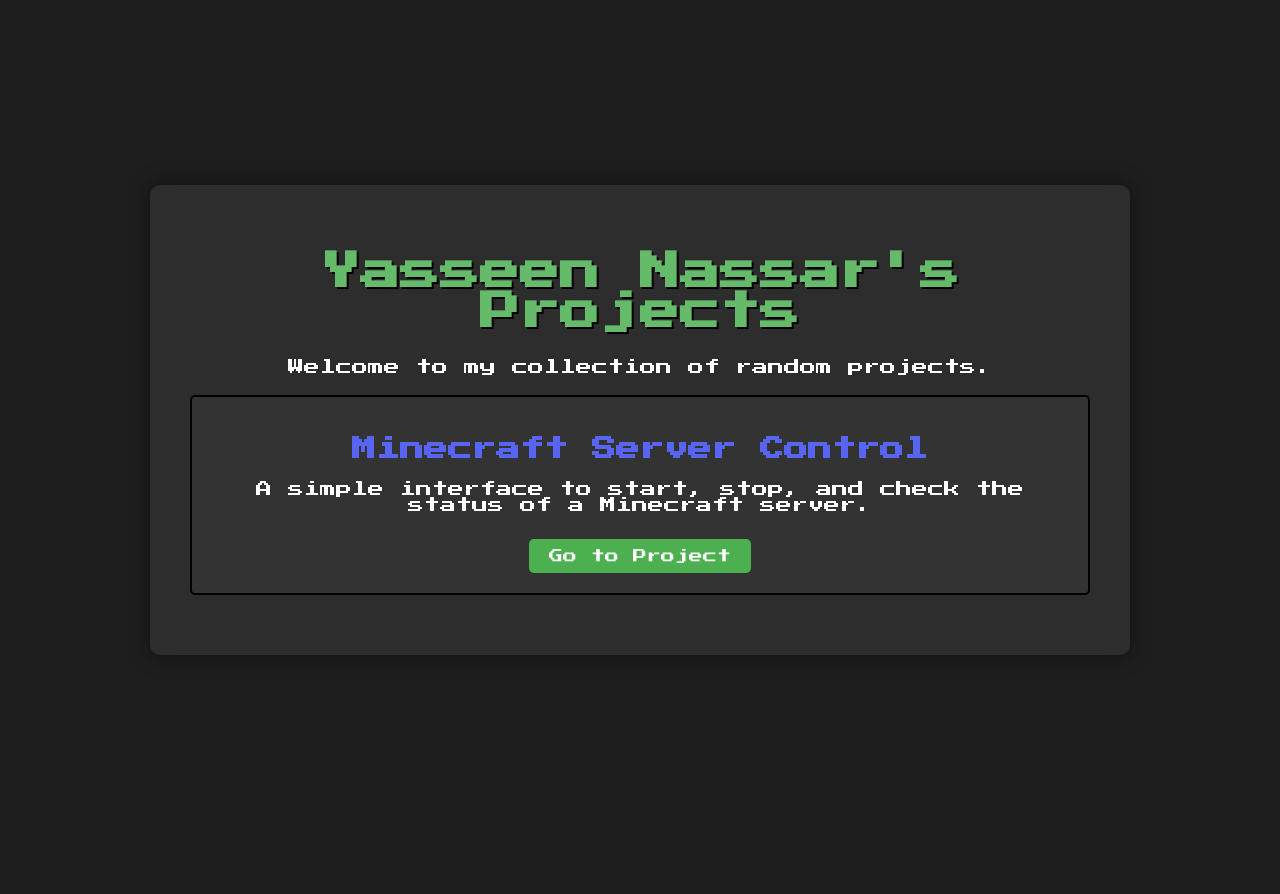
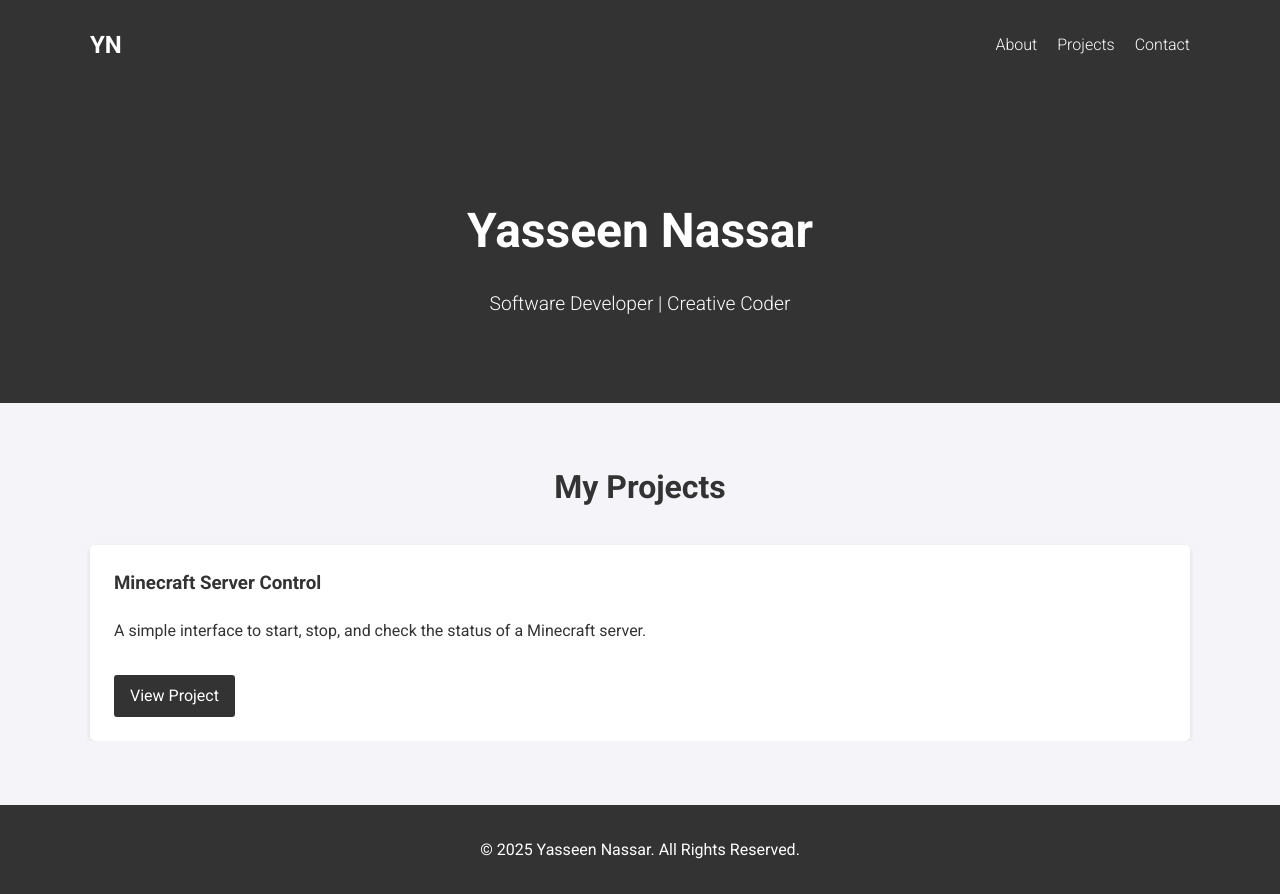
Before and after one commit to yasseenassar/yasseenassar.github.io, a plain HTML site: page index.html in a window 1280 px wide. Before the commit the page ends 840 px from the top, so only its background shows below. Drawn offline with Linux system fonts and the light colour scheme.

Commit message:
refactor: improve professionalism of front page

```diff
--- a/index.html
+++ b/index.html
@@ -3,27 +3,53 @@
 <head>
     <meta charset="UTF-8">
     <meta name="viewport" content="width=device-width, initial-scale=1.0">
-    <title>Yasseen Nassar's Projects</title>
+    <title>Yasseen Nassar - Portfolio</title>
     <link rel="stylesheet" href="style.css">
-    <link href="https://fonts.googleapis.com/css2?family=Press+Start+2P&display=swap" rel="stylesheet">
+    <link href="https://fonts.googleapis.com/css2?family=Roboto:wght@300;400;700&display=swap" rel="stylesheet">
 </head>
 <body>
-    <div class="container">
-        <h1>Yasseen Nassar's Projects</h1>
+    <header class="header">
+        <div class="container">
+            <nav class="navbar">
+                <a href="#" class="logo">YN</a>
+                <ul class="nav-links">
+                    <li><a href="#about">About</a></li>
+                    <li><a href="#projects">Projects</a></li>
+                    <li><a href="#contact">Contact</a></li>
+                </ul>
+            </nav>
+        </div>
+    </header>
 
-        <div id="mainView">
-            <p>Welcome to my collection of random projects.</p>
+    <section id="hero" class="hero">
+        <div class="container">
+            <h1>Yasseen Nassar</h1>
+            <p class="subtitle">Software Developer | Creative Coder</p>
+        </div>
+    </section>
 
-            <div class="project-card">
-                <h2>Minecraft Server Control</h2>
-                <p>A simple interface to start, stop, and check the status of a Minecraft server.</p>
-                <a href="minecraft.html" class="project-link">Go to Project</a>
+    <section id="projects" class="projects-section">
+        <div class="container">
+            <h2>My Projects</h2>
+            <div class="project-grid">
+                <div class="project-card">
+                    <div class="project-card-content">
+                        <h3>Minecraft Server Control</h3>
+                        <p>A simple interface to start, stop, and check the status of a Minecraft server.</p>
+                        <a href="minecraft.html" class="project-link">View Project</a>
+                    </div>
+                </div>
+                <!-- Add more project cards here -->
             </div>
+        </div>
+    </section>
 
-            <!-- Add more project cards here as you create them -->
+    <footer class="footer">
+        <div class="container">
+            <p>&copy; 2025 Yasseen Nassar. All Rights Reserved.</p>
+        </div>
+    </footer>
 
-        </div>
-    </div>
     <script src="script.js"></script>
 </body>
 </html>
--- a/style.css
+++ b/style.css
@@ -1,4 +1,132 @@
+/* General Styles */
 body {
+    background-color: #f4f4f9;
+    color: #333;
+    font-family: 'Roboto', sans-serif;
+    line-height: 1.6;
+    margin: 0;
+}
+
+.container {
+    max-width: 1100px;
+    margin: auto;
+    overflow: hidden;
+    padding: 0 20px;
+}
+
+/* Header */
+.header {
+    background: #333;
+    color: #fff;
+    padding: 1rem 0;
+    position: sticky;
+    top: 0;
+    z-index: 100;
+}
+
+.navbar {
+    display: flex;
+    justify-content: space-between;
+    align-items: center;
+}
+
+.logo {
+    font-size: 1.5rem;
+    font-weight: 700;
+    color: #fff;
+    text-decoration: none;
+}
+
+.nav-links {
+    list-style: none;
+    display: flex;
+}
+
+.nav-links li {
+    margin-left: 20px;
+}
+
+.nav-links a {
+    color: #fff;
+    text-decoration: none;
+    font-weight: 300;
+}
+
+/* Hero Section */
+.hero {
+    background: #333;
+    color: #fff;
+    text-align: center;
+    padding: 4rem 0;
+}
+
+.hero h1 {
+    font-size: 3rem;
+    margin-bottom: 0.5rem;
+}
+
+.subtitle {
+    font-size: 1.2rem;
+    font-weight: 300;
+}
+
+/* Projects Section */
+.projects-section {
+    padding: 2rem 0;
+}
+
+.projects-section h2 {
+    text-align: center;
+    margin-bottom: 2rem;
+    font-size: 2rem;
+}
+
+.project-grid {
+    display: grid;
+    grid-template-columns: repeat(auto-fit, minmax(300px, 1fr));
+    gap: 1.5rem;
+}
+
+.project-card {
+    background: #fff;
+    border-radius: 5px;
+    box-shadow: 0 2px 5px rgba(0,0,0,0.1);
+    transition: transform 0.3s ease;
+}
+
+.project-card:hover {
+    transform: translateY(-5px);
+}
+
+.project-card-content {
+    padding: 1.5rem;
+}
+
+.project-card h3 {
+    margin-top: 0;
+}
+
+.project-link {
+    display: inline-block;
+    background: #333;
+    color: #fff;
+    padding: 0.5rem 1rem;
+    text-decoration: none;
+    border-radius: 3px;
+    margin-top: 1rem;
+}
+
+/* Footer */
+.footer {
+    background: #333;
+    color: #fff;
+    text-align: center;
+    padding: 1rem 0;
+    margin-top: 2rem;
+}
+
+/* Minecraft Page Specific Styles */
+.minecraft-body {
     background-color: #1E1E1E;
     color: #FFFFFF;
     font-family: 'Press Start 2P', cursive;
@@ -10,7 +138,7 @@
     padding: 20px;
 }
 
-.container {
+.minecraft-container {
     text-align: center;
     background-color: #2D2D2D;
     padding: 40px;
@@ -20,50 +148,23 @@
     max-width: 900px;
 }
 
-h1 {
+.minecraft-container h1 {
     font-size: 2.5em;
     color: #66BB6A;
     text-shadow: 2px 2px #000000;
 }
 
-.project-card {
-    background-color: #333;
-    border: 2px solid #000;
-    border-radius: 5px;
-    padding: 20px;
-    margin: 20px 0;
-}
-
-.project-card h2 {
-    color: #5865F2;
-}
-
-.project-link {
-    background-color: #4CAF50;
-    color: white;
-    padding: 10px 20px;
-    text-decoration: none;
-    border-radius: 5px;
-    font-size: 14px;
-    display: inline-block;
-    margin-top: 10px;
-}
-
-.project-link:hover {
-    background-color: #45a049;
-}
-
-.status-container {
+.minecraft-container .status-container {
     margin: 20px 0;
     font-size: 1.2em;
 }
 
-#status {
+.minecraft-container #status {
     font-weight: bold;
     color: #FF5733;
 }
 
-.button-container button {
+.minecraft-container .button-container button {
     background-color: #4CAF50;
     color: white;
     padding: 15px 32px;
@@ -78,31 +179,31 @@
     font-family: 'Press Start 2P', cursive;
 }
 
-.button-container button:hover {
+.minecraft-container .button-container button:hover {
     background-color: #45a049;
 }
 
-#stopButton {
+.minecraft-container #stopButton {
     background-color: #f44336;
 }
 
-#stopButton:hover {
+.minecraft-container #stopButton:hover {
     background-color: #da190b;
 }
 
-#statusButton {
+.minecraft-container #statusButton {
     background-color: #2196F3;
 }
 
-#statusButton:hover {
+.minecraft-container #statusButton:hover {
     background-color: #0b7dda;
 }
 
-.whitelist-container {
+.minecraft-container .whitelist-container {
     margin-top: 30px;
 }
 
-#usernameInput {
+.minecraft-container #usernameInput {
     padding: 10px;
     border: 2px solid #000;
     border-radius: 5px;
@@ -112,7 +213,7 @@
     width: 320px;
 }
 
-#whitelistButton {
+.minecraft-container #whitelistButton {
     background-color: #55397E;
     color: white;
     padding: 12px 20px;
@@ -127,11 +228,11 @@
     font-family: 'Press Start 2P', cursive;
 }
 
-#whitelistButton:hover {
+.minecraft-container #whitelistButton:hover {
     background-color: #472e67;
 }
 
-#whitelist-message {
+.minecraft-container #whitelist-message {
     margin-top: 15px;
     font-size: 1em;
     min-height: 1.2em;
```
Also changed, not shown: minecraft.html (+2 -2 lines).
